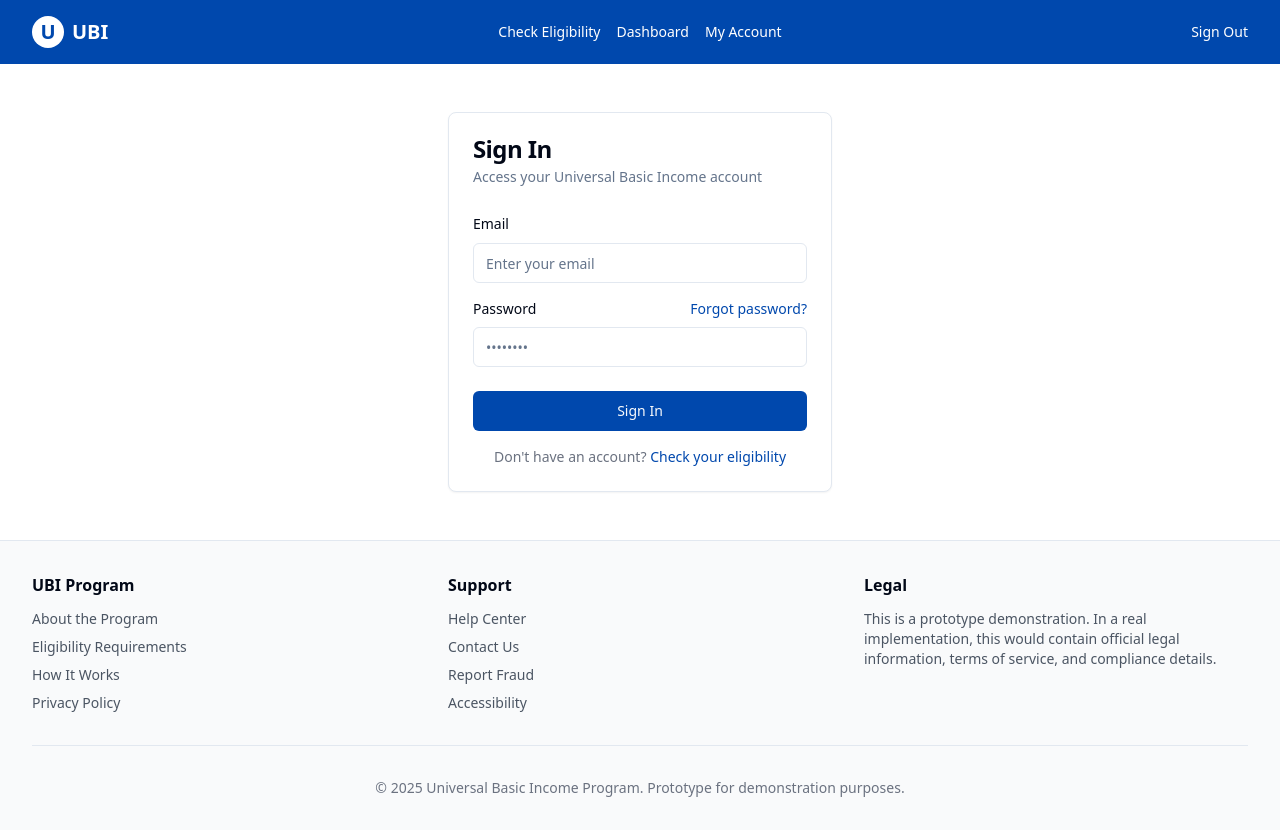
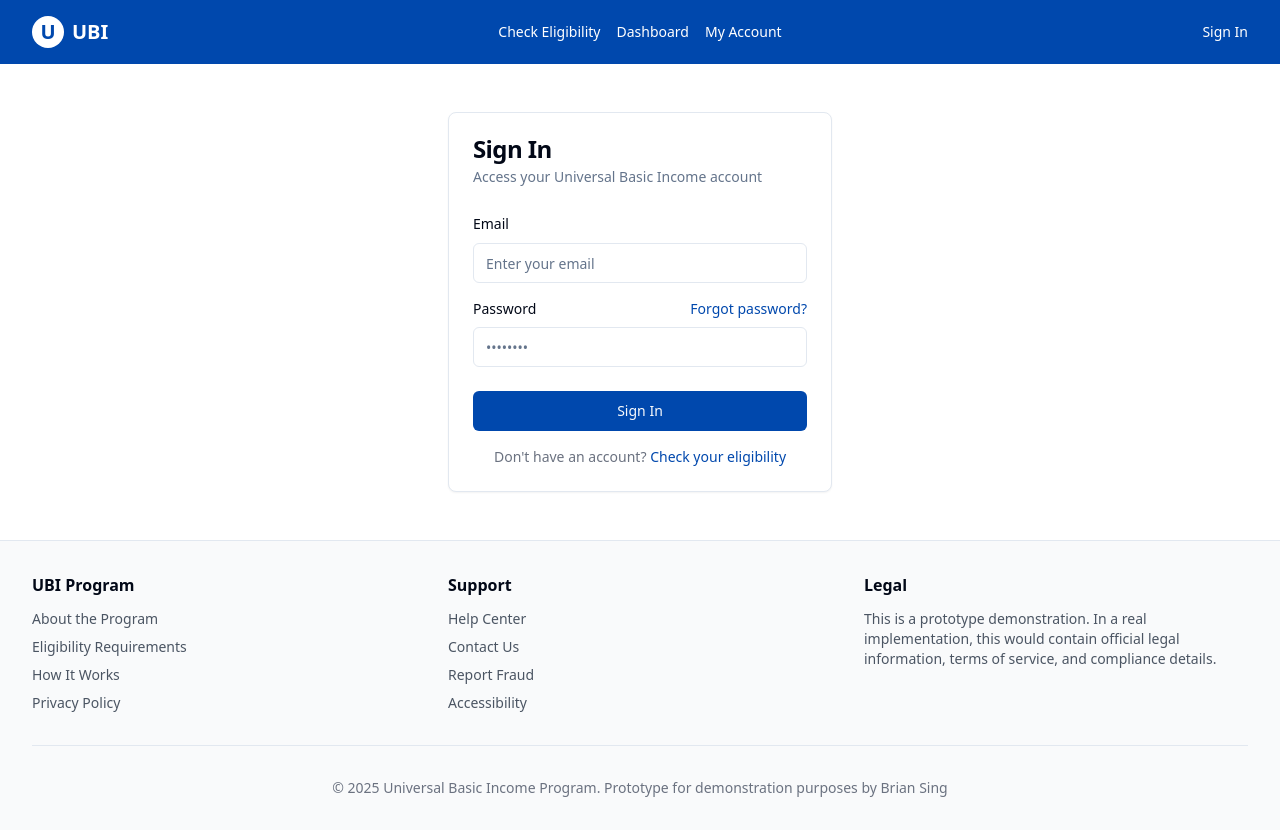
Before and after one commit to bsing333/universal-basic-income-flow, a React (Vite) app: page /login in a window 1280 px wide. Built offline with nearby package versions, Linux system fonts and the light colour scheme.

Commit message:
Fix: Update footer
Update the footer to include the correct copyright and attribution.

```diff
--- a/src/components/Layout.tsx
+++ b/src/components/Layout.tsx
@@ -1,3 +1,4 @@
+
 import React from "react";
 import { Link, useLocation } from "react-router-dom";
 import { cn } from "@/lib/utils";
@@ -31,7 +32,7 @@ const Layout = ({ children }: LayoutProps) => {
             </nav>
           )}
           <Link to="/login" className="text-sm font-medium hover:underline">
-            {location.pathname === "/" ? "Sign In" : "Sign Out"}
+            Sign In
           </Link>
         </div>
       </header>
@@ -68,7 +69,7 @@ const Layout = ({ children }: LayoutProps) => {
             </div>
           </div>
           <div className="mt-8 pt-8 border-t text-center text-sm text-gray-500">
-            <p>&copy; {new Date().getFullYear()} Universal Basic Income Program. Prototype for demonstration purposes.</p>
+            <p>&copy; 2025 Universal Basic Income Program. Prototype for demonstration purposes by Brian Sing</p>
           </div>
         </div>
       </footer>
```
